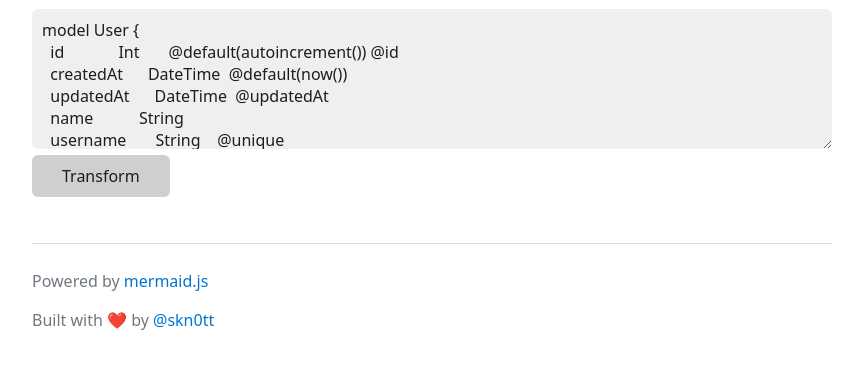
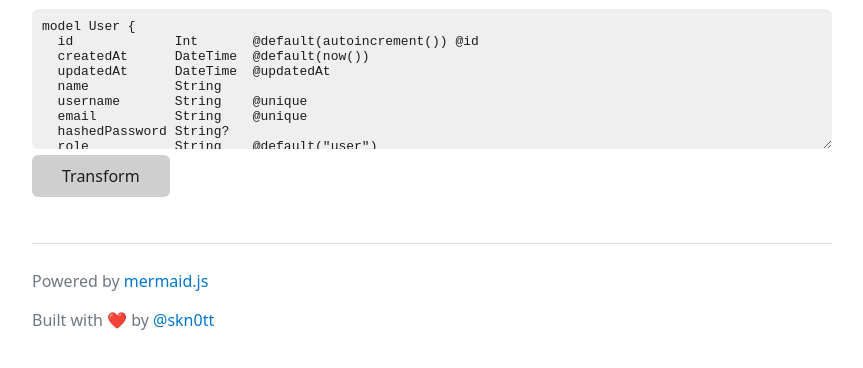
Before and after one commit to Skn0tt/prisma-erd, a website built with Parcel: page src/index.html in a window 1280 px wide. Shown: the part 76-444 px from the top of the page, without its empty margins (208-1071 px from the left). Built offline with nearby package versions, Linux system fonts and the light colour scheme.

Commit message:
Make code monospace

```diff
--- a/src/index.html
+++ b/src/index.html
@@ -9,7 +9,7 @@
   </head>
   <body>
     <h1>Prisma 👉 ER Diagram</h1>
-    <textarea id="schema-input">
+    <textarea id="schema-input" style="font-family: monospace;">
 model User {
   id             Int       @default(autoincrement()) @id
   createdAt      DateTime  @default(now())
```
